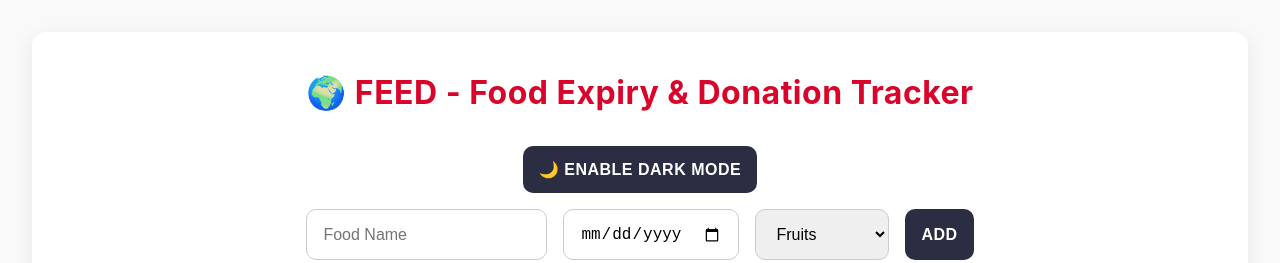
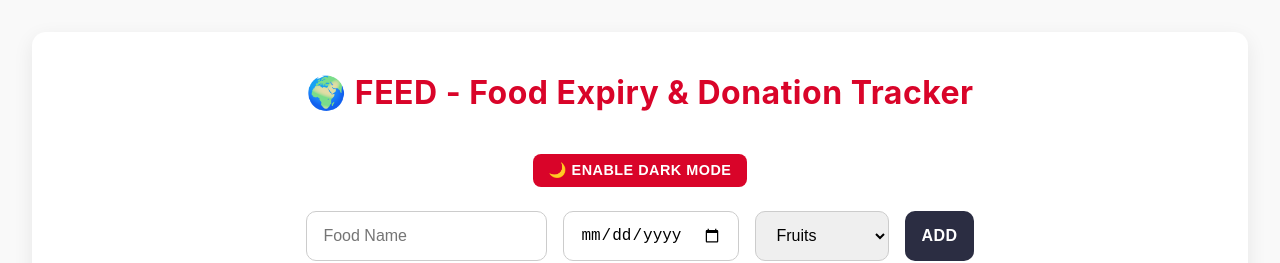
Before and after one commit to Chikwa235/Feed3, a React (Create React App) app in the folder feed-tracker/: page / in a window 1280 px wide. Shown: the top 263 px of the page. Built offline with nearby package versions, Linux system fonts and the light colour scheme; no server answers.

Commit message:
style: add base styles for dark mode toggle button

```diff
--- a/feed-tracker/src/App.css
+++ b/feed-tracker/src/App.css
@@ -160,3 +160,16 @@ body.dark-mode .ngo-card {
   align-items: center;
   margin-bottom: 1rem;
 }
+
+#darkToggleBtn {
+  background: var(--primary);
+  margin: 0.5rem 0; /* Add margin for spacing */
+  border-radius: 8px;
+  color: white;
+  padding: 0.5rem 1rem;
+  font-size: 0.9rem;
+  border: none;
+  cursor: pointer;
+  font-weight: 600;
+  transition: background 0.3s ease;
+}
```
